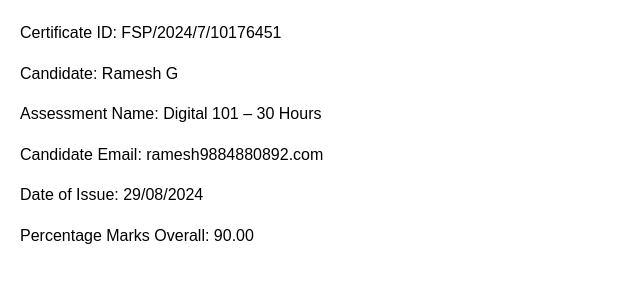
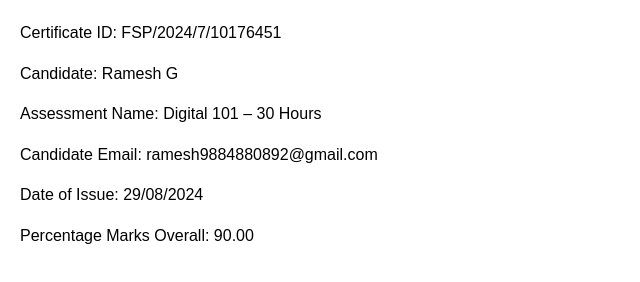
Before and after one commit to Ramesh-G53/certificate1, a plain HTML site: page index.html in a window 1280 px wide. Shown: the full height of the page, 0-640 px from the left. Drawn offline with Linux system fonts and the light colour scheme.

Commit message:
Update index.html

```diff
--- a/index.html
+++ b/index.html
@@ -29,7 +29,7 @@
         <div class="certificate-item">Certificate ID: FSP/2024/7/10176451</div>
         <div class="certificate-item">Candidate: Ramesh G</div>
         <div class="certificate-item">Assessment Name: Digital 101 – 30 Hours</div>
-        <div class="certificate-item">Candidate Email: ramesh9884880892.com</div>
+        <div class="certificate-item">Candidate Email: ramesh9884880892@gmail.com</div>
         <div class="certificate-item">Date of Issue: 29/08/2024</div>
         <div class="certificate-item">Percentage Marks Overall: 90.00</div>
 
```
